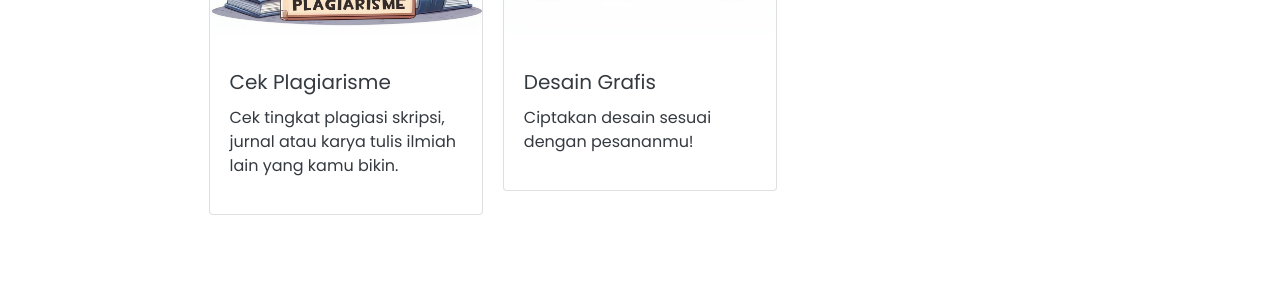
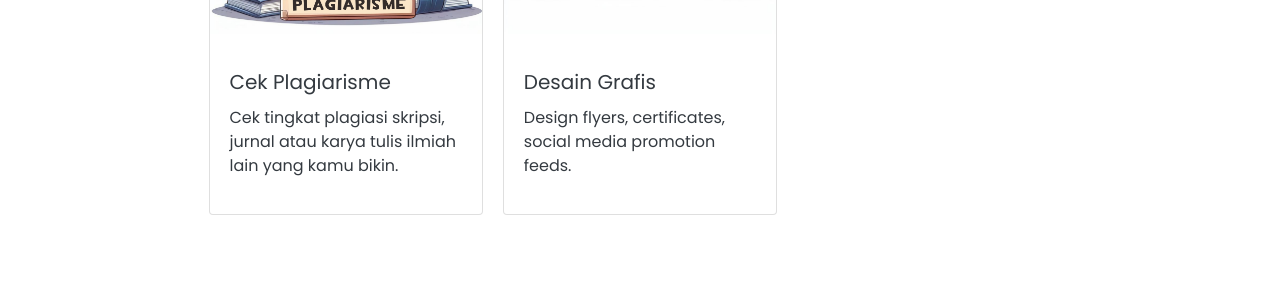
Before and after one commit to ajisetiawan716/ajisetiawan716.github.io, a Jekyll site: the page built from pages/service.html, in a window 1280 px wide. Shown: the part 410-714 px from the top of the page. Built offline with Jekyll 4.4.1, drawn with Linux system fonts in a browser that asks for light colours; nearby versions of some CDN libraries.

Commit message:
Update Desain Grafis.md

```diff
--- a/_service/Desain Grafis.md
+++ b/_service/Desain Grafis.md
@@ -2,7 +2,7 @@
 name: Desain Grafis
 tags: [Desain, Layanan, Jasa]
 image: https://www.ajisetiawan.my.id/assets/img/content/desain-grafis-thumb.jpg
-description: Ciptakan desain sesuai dengan pesananmu!
+description: Design flyers, certificates, social media promotion feeds.
 ---
 
 # Desain Grafis
```
